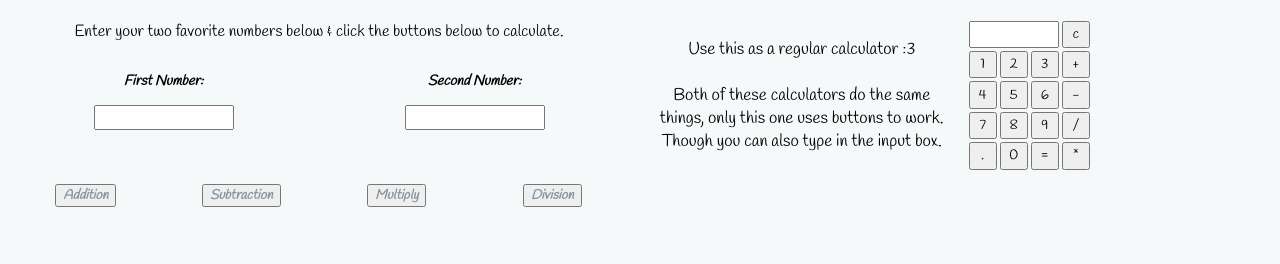
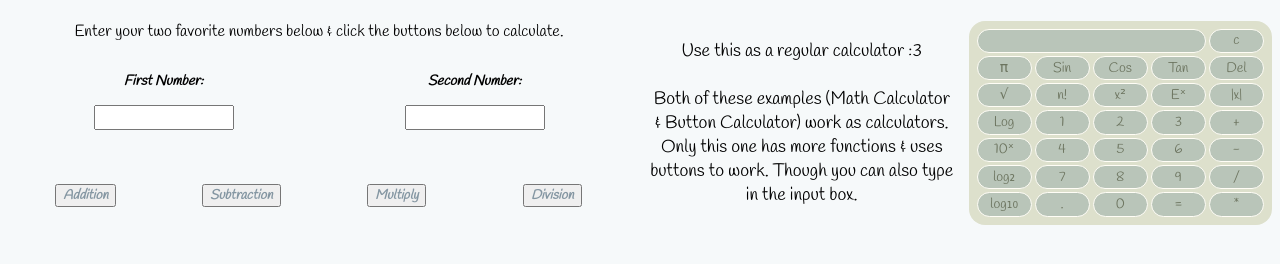
Before and after one commit to MiniCodes/minicodes-JS, a plain HTML site: page Math/Math Calculator/mathcal.html in a window 1280 px wide. Shown: the part 258-522 px from the top of the page. Drawn offline with Linux system fonts and the light colour scheme.

Commit message:
Upgraded Button Calculator
~ Added more functions to the button Calculator
~ Updated Calculator JavaScript to support the new functions
~ Updated CSS & button calculator styling

```diff
--- a/Math/Math Calculator/mathcal.html
+++ b/Math/Math Calculator/mathcal.html
@@ -102,56 +102,89 @@
                 <div class="calculator">
                     <p>
                         Use this as a regular calculator :3
-                        <br><br> Both of these calculators do the same things,
-                        only this one uses buttons to work. <br> Though you can
-                        also type in the input box.
+                        <br><br> Both of these examples (Math Calculator
+                        & Button Calculator) work as calculators.
+                        <br> Only this one has more functions & uses buttons to work.
+                        Though you can also type in the input box.
                     </p>
 
                     <div class="calrows">
-                        <div class="calrow1">
+                        <div class="cal-row1">
                             <input type="text" id="calResults">
 
                             <input type="button" value="c" onclick="calResults.value = ''">
                         </div>
 
-                        <div class="calrow2">
-                            <input type="button" value="1" onclick="display('1')">
+                        <div class="cal-row2">
+                            <input type="button" value="&pi;" onclick="pi()">
 
-                            <input type="button" value="2" onclick="display('2')">
+                            <input type="button" value="Sin" onclick="sin()">
 
-                            <input type="button" value="3" onclick="display('3')">
+                            <input type="button" value="Cos" onclick="cos()">
 
-                            <input type="button" value="+" onclick="display('+')">
+                            <input type="button" value="Tan" onclick="tan()">
+
+                            <input type="button" value="Del" onclick="backspace()">
                         </div>
 
-                        <div class="calrow3">
-                            <input type="button" value="4" onclick="display('4')">
+                        <div class="cal-row3">
+                            <input type="button" value="&Sqrt;" onclick="sqrt()">
 
-                            <input type="button" value="5" onclick="display('5')">
+                            <input type="button" value="n!" onclick="fact()">
 
-                            <input type="button" value="6" onclick="display('6')">
+                            <input type="button" value="x&sup2;" onclick="squared()">
 
-                            <input type="button" value="-" onclick="display('-')">
+                            <input type="button" value="E&#x02E3;" onclick="exponent()">
+
+                            <input type="button" value="|x|" onclick="absolute()">
                         </div>
 
-                        <div class="calrow4">
-                            <input type="button" value="7" onclick="display('7')">
+                        <div class="cal-row4">
+                            <input type="button" value="Log" onclick="log()">
 
-                            <input type="button" value="8" onclick="display('8')">
+                            <input type="button" value="1" onclick="sciDisplay('1')">
 
-                            <input type="button" value="9" onclick="display('9')">
+                            <input type="button" value="2" onclick="sciDisplay('2')">
 
-                            <input type="button" value="/" onclick="display('/')">
+                            <input type="button" value="3" onclick="sciDisplay('3')">
+
+                            <input type="button" value="+" onclick="sciDisplay('+')">
                         </div>
 
-                        <div class="calrow5">
-                            <input type="button" value="." onclick="display('.')">
+                        <div class="cal-row5">
+                            <input type="button" value="10&#x02E3;" onclick="tenPowers()">
 
-                            <input type="button" value="0" onclick="display('0')">
+                            <input type="button" value="4" onclick="sciDisplay('4')">
 
-                            <input type="button" value="=" onclick="solve()">
+                            <input type="button" value="5" onclick="sciDisplay('5')">
 
-                            <input type="button" value="*" onclick="display('*')">
+                            <input type="button" value="6" onclick="sciDisplay('6')">
+
+                            <input type="button" value="-" onclick="sciDisplay('-')">
+                        </div>
+
+                        <div class="cal-row6">
+                            <input type="button" value="log&#8322;" onclick="logBase2()">
+
+                            <input type="button" value="7" onclick="sciDisplay('7')">
+
+                            <input type="button" value="8" onclick="sciDisplay('8')">
+
+                            <input type="button" value="9" onclick="sciDisplay('9')">
+
+                            <input type="button" value="/" onclick="sciDisplay('/')">
+                        </div>
+
+                        <div class="cal-row7">
+                            <input type="button" value="log&#8321;&#8320;" onclick="logBase10()">
+
+                            <input type="button" value="." onclick="sciDisplay('.')">
+
+                            <input type="button" value="0" onclick="sciDisplay('0')">
+
+                            <input type="button" value="=" onclick="sciSolve()">
+
+                            <input type="button" value="*" onclick="sciDisplay('*')">
                         </div>
                     </div>
                 </div>
--- a/Math/Math Calculator/mathcal.js
+++ b/Math/Math Calculator/mathcal.js
@@ -88,12 +88,105 @@ function CalDivide() {
 
 
 
-// function to display value of calculator buttons
-function display(val) {
+
+/* function to display value of Scientific calculator
+buttons */
+function sciDisplay(val) {
     document.getElementById("calResults").value += val
 }
 
-// function to solve equation in button calculator
-function solve() {
+// function to solve equation in Scientific calculator
+function sciSolve() {
     calResults.value = eval(calResults.value)
 }
+
+/* function to delete 1 character from the Science
+Calculator; a backspace button */
+function backspace() {
+    calResults.value = calResults.value.substr(0, calResults.value.length-1);
+}
+
+
+// adds the Trig. sin function to science calculator
+function sin() {
+    calResults.value = Math.sin(calResults.value);
+}
+
+// adds the Trig. cos function to science calculator
+function cos() {
+    calResults.value = Math.cos(calResults.value);
+}
+
+// adds the Trig. tan function to science calculator
+function tan() {
+    calResults.value = Math.tan(calResults.value);
+}
+
+
+// adds the PI function to science calculator
+function pi() {
+    calResults.value += Math.PI;
+}
+
+
+/* function that square roots the current numbers in science
+calculator */
+function sqrt() {
+    calResults.value = Math.sqrt(calResults.value, 2);
+}
+
+// squares the current numbers in science calculator by 2
+function squared() {
+    calResults.value = Math.pow(calResults.value, 2);
+}
+
+/* function finds the factorial of a positive integer; finds
+the factorial of the numbered entered in science calculator */
+function fact() {
+    var i, num, f;
+
+    f = 1;
+    num = calResults.value;
+
+    for(i=1; i<=num; i++) {
+        f = f*i;
+    }
+
+    i = i-1;
+
+    calResults.value = f;
+}
+
+
+// adds the log function to science calculator
+function log() {
+    calResults.value = Math.log(calResults.value);
+}
+
+// Adds the log base 2 function to science calculator
+function logBase2() {
+    calResults.value = Math.log2(calResults.value);
+}
+
+// Adds the log base 10 function to science calculator
+function logBase10() {
+    calResults.value = Math.log10(calResults.value);
+}
+
+
+/* Function takes 10 to the power of what the user enters into
+the science calcualtor */
+function tenPowers() {
+    calResults.value = Math.pow(10, calResults.value);
+}
+
+/* function returns the exponent of what's entered into the
+science calculator */
+function exponent() {
+    calResults.value = Math.exp(calResults.value);
+}
+
+// function finds the absolute of the entered number
+function absolute() {
+    calResults.value = Math.abs(calResults.value);
+}
--- a/style.css
+++ b/style.css
@@ -289,76 +289,89 @@ inputs */
     text-align: center;
 }
 
-/* Creates & Styles the grid for the calculator
-under the button calculator */
+/* Styles the button Calculator */
 .calculator {
+    text-align: center;
     display: grid;
     grid-template-columns: 1fr 1fr;
     column-gap: 15px;
+    font-size: 18px;
 }
 
-/* Sizes the text next to the button calculator */
-.calculator p {
-    font-size: 17px;
+/* Places the button calculator to the right */
+.calrows {
+    grid-column-start: 2;
+
+    display: grid;
+    grid-template-rows: 1fr 1fr 1fr 1fr 1fr 1fr 1fr;
+    row-gap: 3px;
+
+    background: #dde0cc;
+    border-radius: 16px;
+    padding: 8px;
 }
 
-/* Creates the rows/row spacing for the button
-calculator */
-.calrows {
-    display: grid;
-    grid-template-rows: 1fr 1fr 1fr 1fr 1fr;
-    row-gap: 3px;
+/* Styles the inputs for the button calculator buttons */
+.calrows input {
+    background: #b3c1b7da;
+    border: 1px solid #fffdf6;
+    border-radius: 16px;
+    color: #6c745f;
 }
 
-/* Creates grid for row 1 of button
-calculator */
-.calrow1 {
-    width: 40%;
+/* Creates grid for row 1 of sci. calculator*/
+.cal-row1 {
     display: grid;
-    grid-template-columns: 1fr 1fr 1fr 1fr;
+    grid-template-columns: 1fr 1fr 1fr 1fr 1fr;
     column-gap: 3px;
 }
 
-/* Styles input to span 1 through 3 of the
-4 spaces in the grid */
-.calrow1 input[type=text] {
+/* Styles input to span 1 through 4 of the
+5 spaces in the grid */
+.cal-row1 #calResults {
     grid-column-start: 1;
-    grid-column-end: span 3;
+    grid-column-end: 5;
 }
 
-/* Creates grid for row 2 of button
-calculator */
-.calrow2 {
-    width: 40%;
+/* Creates grid for row 2 of sci. calculator*/
+.cal-row2 {
     display: grid;
-    grid-template-columns: 1fr 1fr 1fr 1fr;
+    grid-template-columns: 1fr 1fr 1fr 1fr 1fr;
     column-gap: 3px;
 }
 
-/* Creates grid for row 3 of button
-calculator */
-.calrow3 {
-    width: 40%;
+/* Creates grid for row 3 of sci. calculator*/
+.cal-row3 {
     display: grid;
-    grid-template-columns: 1fr 1fr 1fr 1fr;
+    grid-template-columns: 1fr 1fr 1fr 1fr 1fr;
     column-gap: 3px;
 }
 
-/* Creates grid for row 4 of button
-calculator */
-.calrow4 {
-    width: 40%;
+/* Creates grid for row 4 of sci. calculator*/
+.cal-row4 {
     display: grid;
-    grid-template-columns: 1fr 1fr 1fr 1fr;
+    grid-template-columns: 1fr 1fr 1fr 1fr 1fr;
     column-gap: 3px;
 }
 
-/* Creates grid for row 5 of button
-calculator */
-.calrow5 {
-    width: 40%;
+/* Creates grid for row 5 of sci. calculator*/
+.cal-row5 {
     display: grid;
-    grid-template-columns: 1fr 1fr 1fr 1fr;
+    grid-template-columns: 1fr 1fr 1fr 1fr 1fr;
+    column-gap: 3px;
+}
+
+/* Creates grid for row 6 of sci. calculator*/
+.cal-row6 {
+    display: grid;
+    grid-template-columns: 1fr 1fr 1fr 1fr 1fr;
+    column-gap: 3px;
+}
+
+/* Creates grid for row 7 of sci. calculator*/
+.cal-row7 {
+    display: grid;
+    grid-template-columns: 1fr 1fr 1fr 1fr 1fr;
     column-gap: 3px;
 }
 
```
